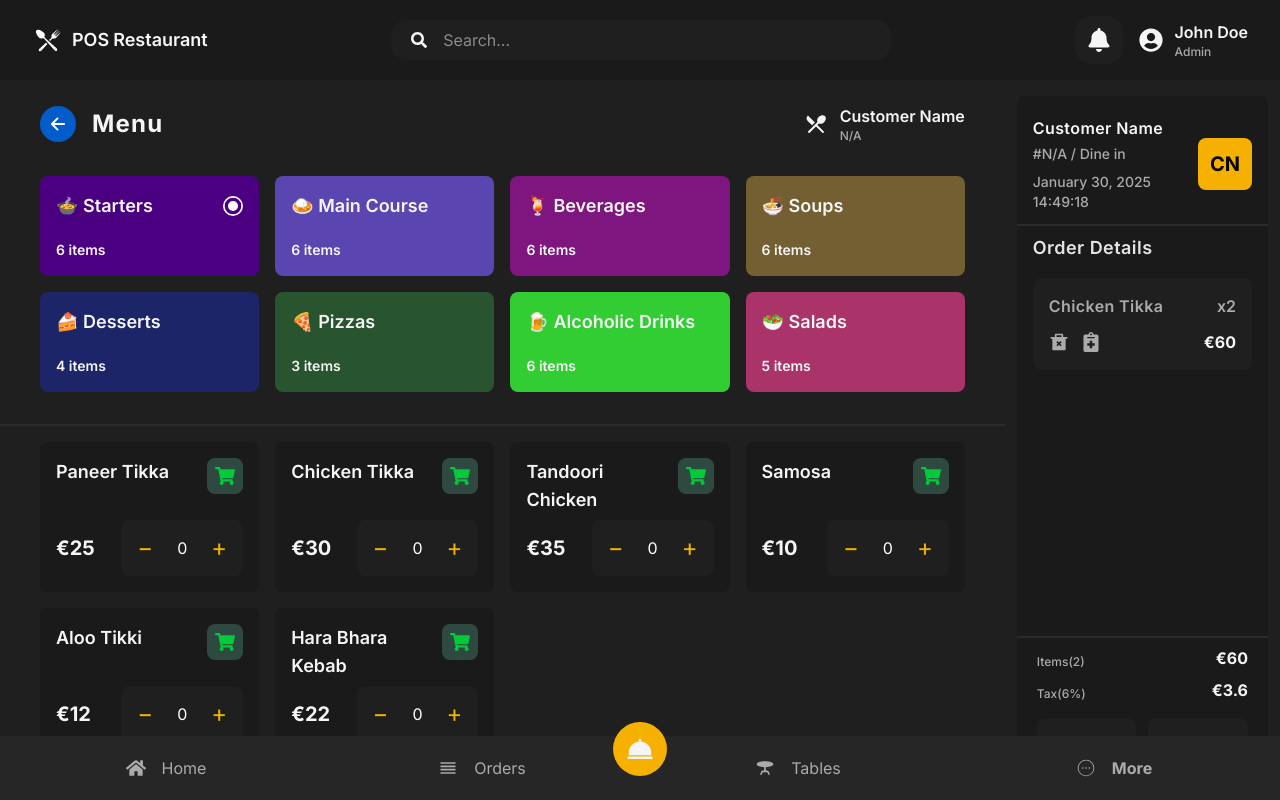
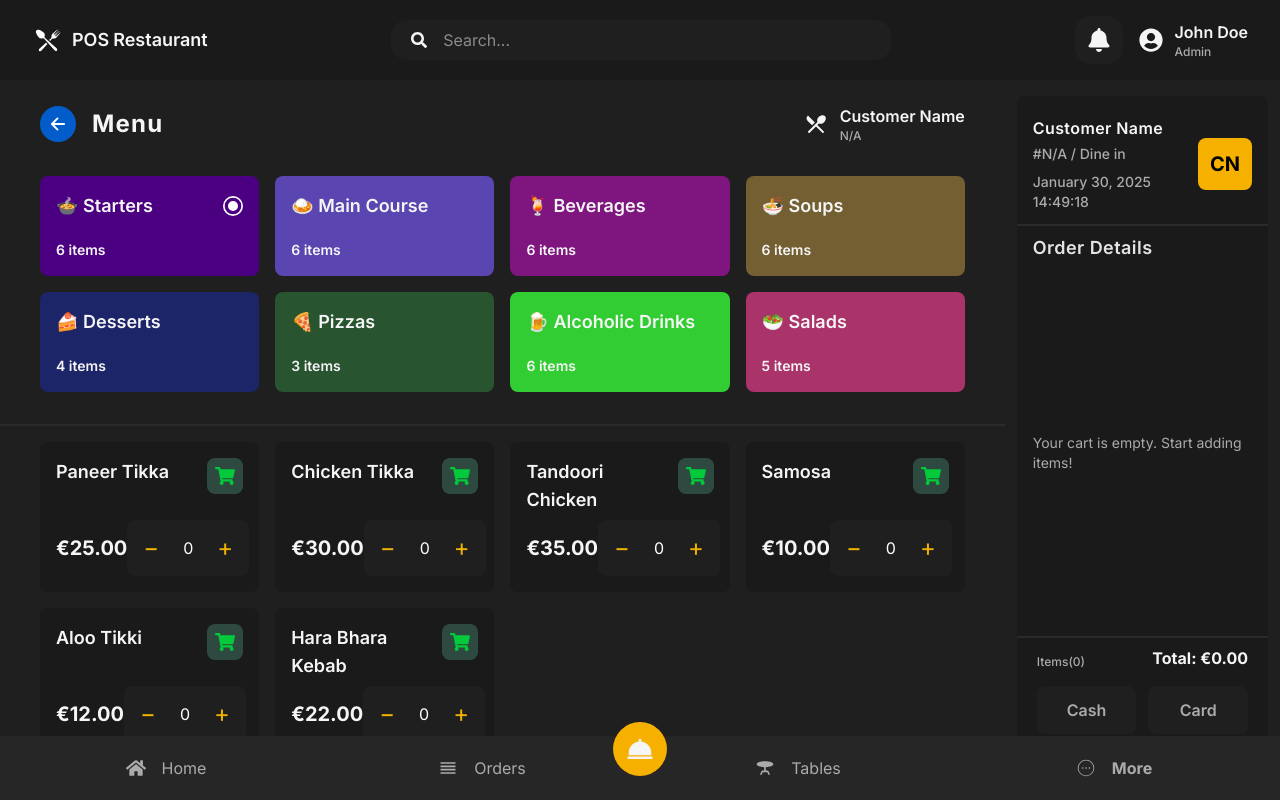
Before and after one commit to Maestro1982/pos-restaurant, a React (Vite) app in the folder pos-frontend-react/: page /menu in a window 1280 px wide. Built offline with nearby package versions, Linux system fonts and the light colour scheme.

Commit message:
Redux Integration PT-2

```diff
--- a/pos-frontend-react/src/components/menu/BillInfo.tsx
+++ b/pos-frontend-react/src/components/menu/BillInfo.tsx
@@ -1,16 +1,31 @@
+import { useSelector } from 'react-redux';
+
+import { getTotalPrice } from '../../redux/slices/cartSlice';
+import { RootState } from '../../redux/store';
+
 const BillInfo = () => {
+  const cartData = useSelector((state: RootState) => state.cart);
+  const totalPrice = useSelector(getTotalPrice);
+  //const taxRate = 6;
+
+  /* const taxAmount = totalPrice * (taxRate / (100 + taxRate));
+  const totalPriceWithTax = totalPrice + taxAmount
+  */
+
   return (
     <>
       <div className='flex items-center justify-between px-5 mt-2'>
         <span className='text-xs text-[#ababab] font-medium mt-2'>
-          Items(2)
+          Items({cartData.length})
         </span>
-        <span className='text-base text-[#f5f5f5] font-bold'>€60</span>
+        <span className='text-base text-[#f5f5f5] font-bold'>
+          Total: €{totalPrice.toFixed(2)}
+        </span>
       </div>
-      <div className='flex items-center justify-between px-5 mt-2'>
+      {/* <div className='flex items-center justify-between px-5 mt-2'>
         <span className='text-xs text-[#ababab] font-medium mt-2'>Tax(6%)</span>
-        <span className='text-base text-[#f5f5f5] font-bold'>€3.6</span>
-      </div>
+        <span className='text-base text-[#f5f5f5] font-bold'>€{taxAmount}</span>
+      </div> */}
       <div className='flex items-center gap-3 px-5 mt-4'>
         <button className='bg-[#1f1f1f] px-4 py-3 w-full rounded-lg text-[#ababab] font-semibold cursor-pointer'>
           Cash
--- a/pos-frontend-react/src/components/menu/CartInfo.tsx
+++ b/pos-frontend-react/src/components/menu/CartInfo.tsx
@@ -1,23 +1,58 @@
+import { useEffect, useRef } from 'react';
+import { useDispatch, useSelector } from 'react-redux';
 import { RiDeleteBin2Fill } from 'react-icons/ri';
 import { FaNotesMedical } from 'react-icons/fa';
 
+import { RootState } from '../../redux/store';
+import { removeItem } from '../../redux/slices/cartSlice';
+
 const CartInfo = () => {
+  const cartData = useSelector((state: RootState) => state.cart);
+  const dispatch = useDispatch();
+  const scrollRef = useRef<HTMLDivElement>(null);
+
+  useEffect(() => {
+    if (scrollRef.current) {
+      scrollRef.current.scrollTo({
+        top: scrollRef.current.scrollHeight,
+        behavior: 'smooth',
+      });
+    }
+  }, [cartData]);
+
+  const handleRemoveItem = (id: number) => {
+    dispatch(removeItem(id));
+  };
+
   return (
     <div className='px-4 py-2'>
       <h1 className='text-lg text-[#e4e4e4] font-semibold tracking-wide'>
         Order Details
       </h1>
-      <div className='mt-4 overflow-y-scroll scrollbar-hide h-[350px]'>
+      <div
+        className='mt-4 overflow-y-scroll scrollbar-hide h-[350px]'
+        ref={scrollRef}
+      >
+        {cartData.length === 0 ? (
+          <span className='flex items-center justify-center text-sm text-[#ababab] h-[350px]'>
+            Your cart is empty. Start adding items!
+          </span>
+        ) : (
+          cartData?.map((item) => {
+            return (
               <div className='bg-[#1f1f1f] rounded-lg px-4 py-4 mb-2'>
                 <div className='flex items-center justify-between'>
                   <h1 className='text-base text-[#ababab] font-semibold tracking-wide'>
-              Chicken Tikka
+                    {item.name}
                   </h1>
-            <span className='text-[#ababab] font-semibold'>x2</span>
+                  <span className='text-[#ababab] font-semibold'>
+                    x{item.quantity}
+                  </span>
                 </div>
                 <div className='flex items-center justify-between mt-3'>
                   <div className='flex items-center gap-3'>
                     <RiDeleteBin2Fill
+                      onClick={() => handleRemoveItem(item.id)}
                       className='text-[#ababab] cursor-pointer'
                       size={20}
                     />
@@ -26,9 +61,14 @@ const CartInfo = () => {
                       size={20}
                     />
                   </div>
-            <span className='text-base text-[#f5f5f5] font-bold'>€60</span>
+                  <span className='text-base text-[#f5f5f5] font-bold'>
+                    €{item.price.toFixed(2)}
+                  </span>
                 </div>
               </div>
+            );
+          })
+        )}
       </div>
     </div>
   );
--- a/pos-frontend-react/src/components/menu/MenuContainer.tsx
+++ b/pos-frontend-react/src/components/menu/MenuContainer.tsx
@@ -1,13 +1,22 @@
 import { useState } from 'react';
+import { useDispatch } from 'react-redux';
 import { GrRadialSelected } from 'react-icons/gr';
 import { FaShoppingCart } from 'react-icons/fa';
 
 import { menus } from '../../constants/constants';
+import { addItem } from '../../redux/slices/cartSlice';
+
+interface MenuItem {
+  id: number;
+  name: string;
+  price: number;
+}
 
 const MenuContainer = () => {
   const [selected, setSelected] = useState(menus[0]);
   const [itemCount, setItemCount] = useState<number>(0);
   const [itemId, setItemId] = useState<number | null>(null);
+  const dispatch = useDispatch();
 
   const decrementItemCount = (id: number) => {
     setItemId(id);
@@ -18,6 +27,21 @@ const MenuContainer = () => {
   const incrementItemCount = (id: number) => {
     setItemId(id);
     setItemCount((prev) => prev + 1);
+  };
+
+  const handleAddItemToCart = (item: MenuItem) => {
+    if (itemCount === 0) return;
+
+    const { name, price } = item;
+    const newObj = {
+      id: new Date(),
+      name,
+      pricePerQuantity: price,
+      quantity: itemCount,
+      price: price * itemCount,
+    };
+    dispatch(addItem(newObj));
+    setItemCount(0);
   };
 
   return (
@@ -62,13 +86,16 @@ const MenuContainer = () => {
                 <h1 className='text-[#f5f5f5] text-lg font-semibold'>
                   {item.name}
                 </h1>
-                <button className='bg-[#2e4a40] text-[#02ca3a] p-2 rounded-lg'>
+                <button
+                  onClick={() => handleAddItemToCart(item)}
+                  className='bg-[#2e4a40] text-[#02ca3a] p-2 rounded-lg cursor-pointer'
+                >
                   <FaShoppingCart size={20} />
                 </button>
               </div>
               <div className='flex items-center justify-between w-full'>
                 <span className='text-[#f5f5f5] text-xl font-bold'>
-                  €{item.price}
+                  €{item.price.toFixed(2)}
                 </span>
                 <div className='flex items-center justify-between bg-[#1f1f1f] px-4 py-3 rounded-lg gap-6'>
                   <button
--- /dev/null
+++ b/pos-frontend-react/src/redux/slices/cartSlice.ts
@@ -0,0 +1,32 @@
+import { createSlice } from '@reduxjs/toolkit';
+
+import { RootState } from '../../redux/store';
+
+interface CartItem {
+  id: number;
+  name: string;
+  price: number;
+  quantity: number;
+}
+
+type CartState = CartItem[];
+
+const initialState: CartState = [];
+
+const cartSlice = createSlice({
+  name: 'cart',
+  initialState,
+  reducers: {
+    addItem: (state, action) => {
+      state.push(action.payload);
+    },
+    removeItem: (state, action) => {
+      return state.filter((item) => item.id != action.payload);
+    },
+  },
+});
+
+export const getTotalPrice = (state: RootState) =>
+  state.cart.reduce((total, item) => total + item.price, 0);
+export const { addItem, removeItem } = cartSlice.actions;
+export default cartSlice.reducer;
--- a/pos-frontend-react/src/redux/store.ts
+++ b/pos-frontend-react/src/redux/store.ts
@@ -1,9 +1,11 @@
 import { configureStore } from '@reduxjs/toolkit';
 import customerSlice from './slices/customerSlice';
+import cartSlice from './slices/cartSlice';
 
 const store = configureStore({
   reducer: {
     customer: customerSlice,
+    cart: cartSlice,
   },
   devTools: import.meta.env.NODE_ENV !== 'production',
 });
```
Lines whose indentation alone changed are shown as unchanged.
